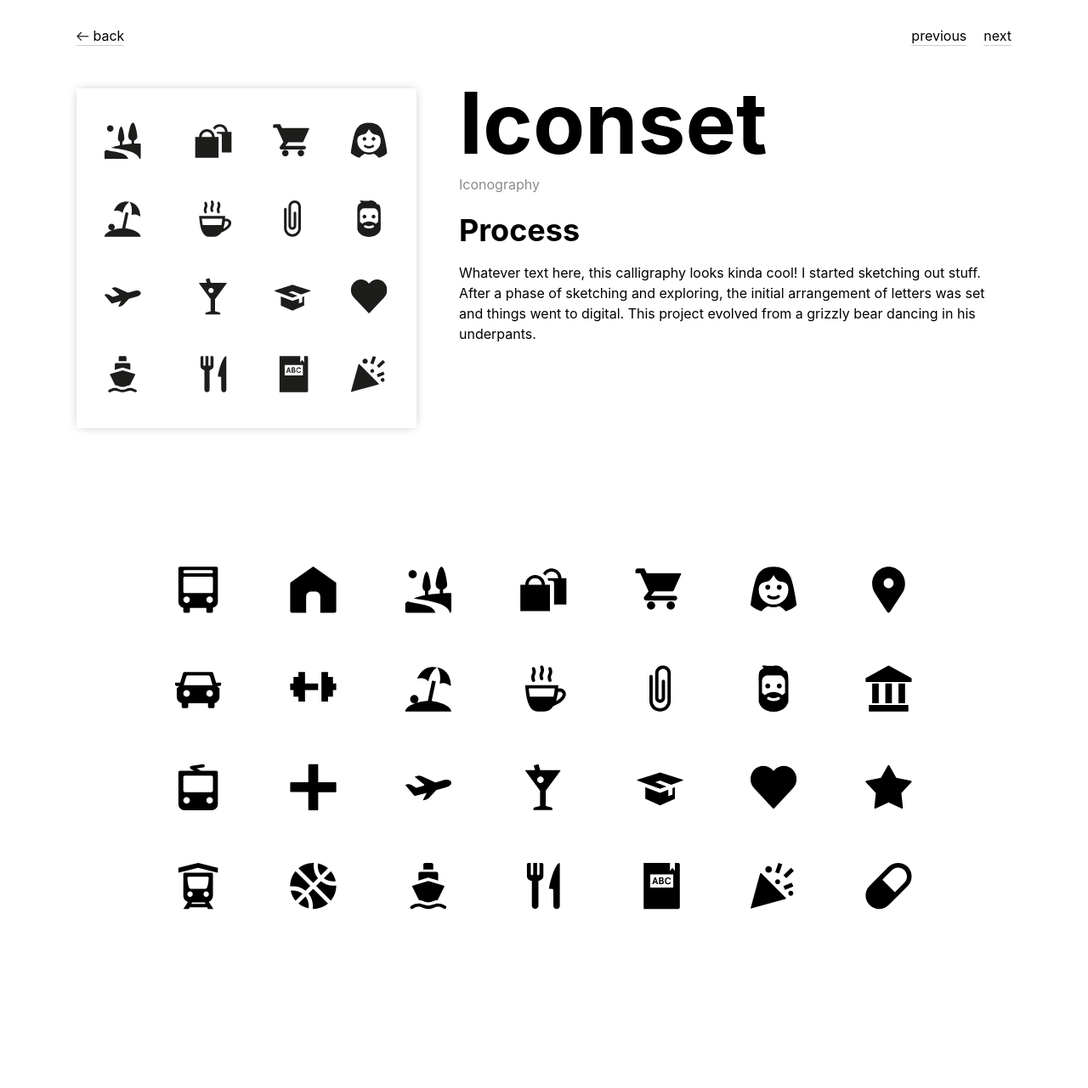
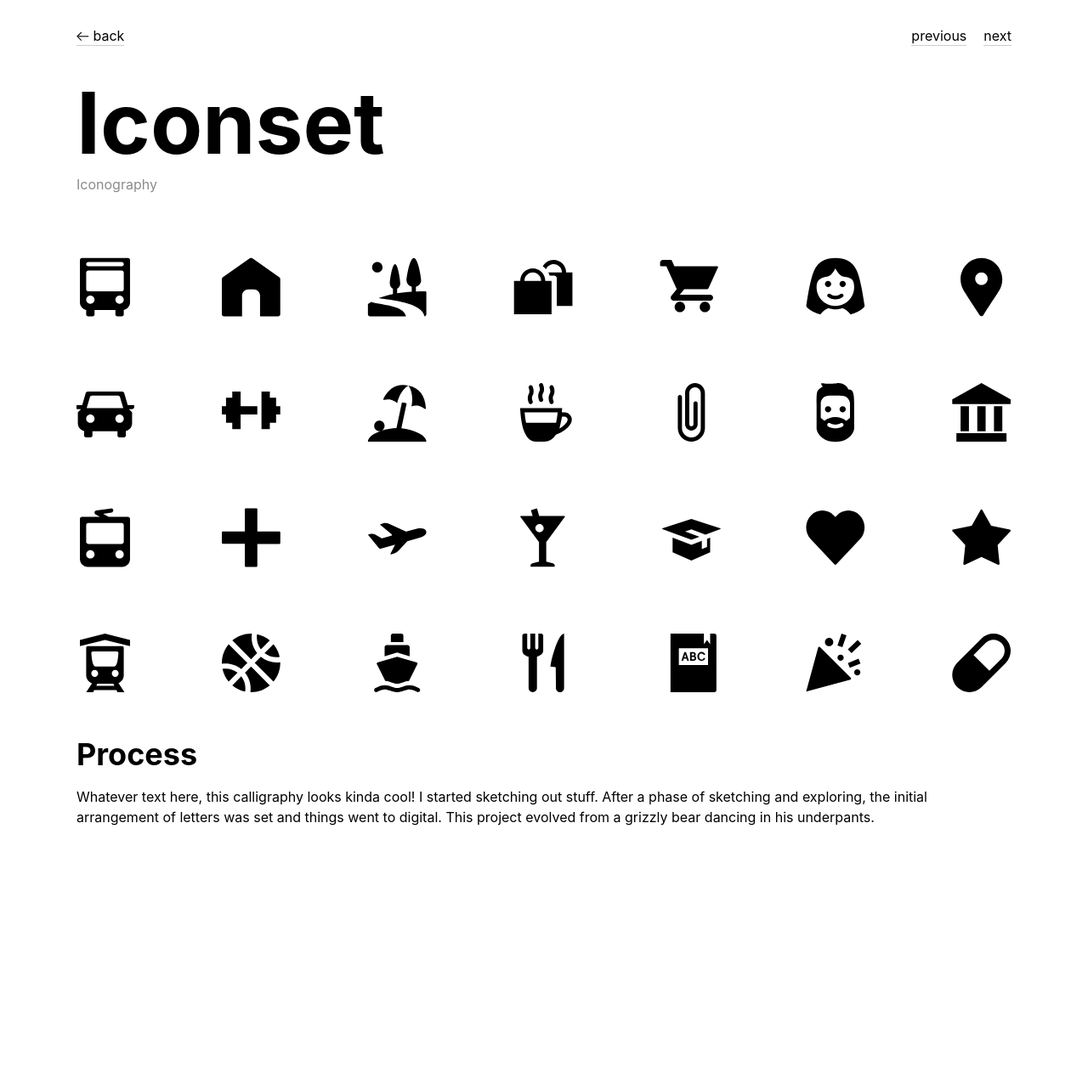
Before and after one commit to timfeuring/Portfolio, a Jekyll site: the page built from _posts/2019-08-23-iconset.md, in a window 1280 px wide. Shown: the whole page at 85% size. Built offline with Jekyll 4.4.1, drawn with Linux system fonts in a browser that asks for light colours; after the commit the page ends 1164 px from its top, so only the background shows below that.

Commit message:
added another layout for horizontal posts, fixed some links, added more content to projects

```diff
--- /dev/null
+++ b/_layouts/project-post-alternative.html
@@ -0,0 +1,40 @@
+<!DOCTYPE html>
+<html lang="de">
+    {% include head.html%}
+    <body>
+        {% include project-navigation.html %}
+        <section class="container-wrapper prj-details">
+                <div class="prj-details-intro">
+                    <h1 class="prj-desc-title "> {{page.title}} </h1>
+                    <p class="prj-desc-subline"> {{page.category}} </p>
+                    <img class="intro-img-alternative" src="{{page.img-path}}" alt="{{page.img-alt}}">
+                    <h2>Process</h2>
+                    <p class="prj-desc-copy">
+                            {{ content }}
+                        <br><br>
+
+                    </p>
+                </div>
+
+                <div class="prj-img-container">
+                    {% if page.gallery-img-path-01 %}
+                    <div class="additional-img">
+                        <img src="{{page.gallery-img-path-01}}" alt="{{page.gallery-img-alt-01}}">
+                        <span class="additional-img-desc"> {{page.gallery-img-subline-01}} </span>
+                    </div>
+                    {% endif %}
+                    {% if page.gallery-img-path-02 %}
+                    <div class="additional-img">
+                        <img src="{{page.gallery-img-path-02}}" alt="{{page.gallery-img-alt-02}}">
+                        <span class="additional-img-desc">{{page.gallery-img-subline-02}}</span>
+                    </div>
+                    {% endif %}
+                    {% if page.gallery-img-path-03 %}
+                    <div class="additional-img">
+                        <img src="{{page.gallery-img-path-03}}" alt="{{page.gallery-img-alt-03}}">
+                        <span class="additional-img-desc">{{page.gallery-img-subline-03}}</span>
+                    </div>
+                    {% endif %}
+                </div>
+        </section>
+    </body>
--- a/_posts/2019-08-23-iconset.md
+++ b/_posts/2019-08-23-iconset.md
@@ -1,12 +1,12 @@
 ---
-layout: project-post
+layout: project-post-alternative
 title: Iconset
 permalink: /iconset
 category: Iconography
-img-path: assets/img/posts/iconset-post.svg
+img-path: assets/img/posts/iconset-post-alternative.svg
 img-alt: iconset
 
-gallery-img-path-01: assets/img/posts/gallery/iconset-01.svg
+# gallery-img-path-01: assets/img/posts/gallery/iconset-01.svg
 # gallery-img-path-02: assets/img/posts/gallery/
 # gallery-img-path-03: assets/img/posts/gallery/
 
--- a/assets/main.css
+++ b/assets/main.css
@@ -809,6 +809,10 @@ body {
         }
     }
 
+.intro-img-alternative {
+    width: 100%;
+}
+
 .prj-desc-title, .prj-desc-copy { color: var(--text-heavy); }
 
 .prj-desc-title {
```
Also changed, not shown: _posts/2019-08-18-swipe-studio.md (+5 -1 lines), assets/img/posts/iconset-post-alternative.svg (added), assets/img/posts/minimum-post-alternative.svg (added).
